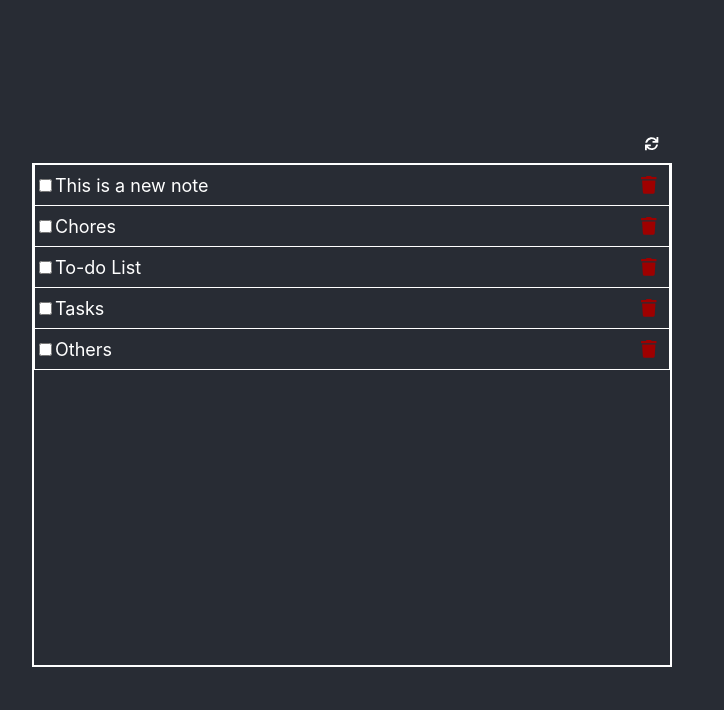
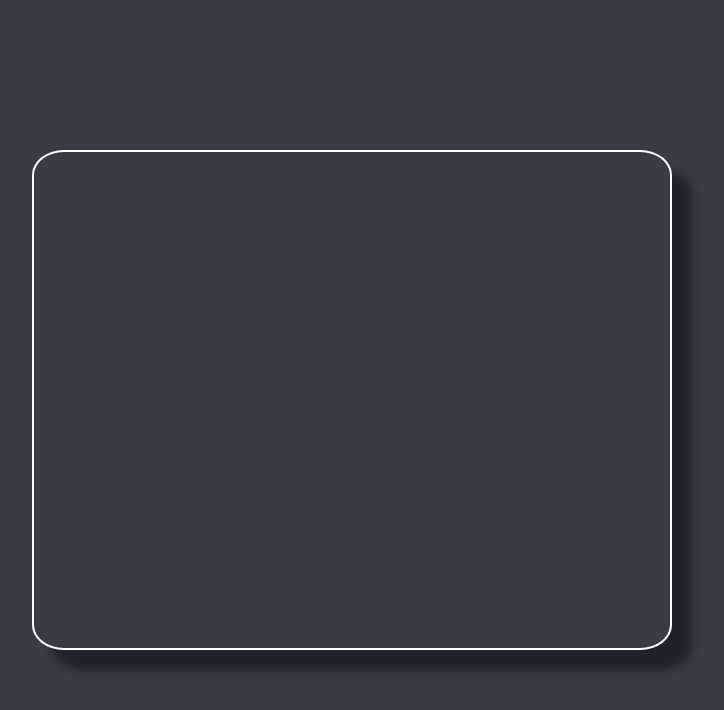
Before and after one commit to mohamedhamza12/notepad, a React (Create React App) app: page / in a window 1280 px wide. Shown: the top 710 px of the page, without its empty margins (288-1012 px from the left). Built offline with nearby package versions, Linux system fonts and the light colour scheme; data requests are answered from the project's data file.

Commit message:
Added note component

```diff
--- a/src/App.css
+++ b/src/App.css
@@ -1,6 +1,6 @@
 .App {
   text-align: center;
-  background-color: #282c34;
+  background-color: #373c47;
   display: flex;
   min-height: 100vh;
   align-items: center;
--- a/src/App.js
+++ b/src/App.js
@@ -1,10 +1,11 @@
 import './App.css';
 import NotesList from './NotesList';
+import Note from './Note';
 
 function App() {
   return (
     <div className="App">
-      <NotesList />
+      <Note />
     </div>
   );
 }
--- /dev/null
+++ b/src/Note.css
@@ -0,0 +1,14 @@
+.note-card {
+    width: 50%;
+    border: 2px solid white;
+    border-radius: 5%;
+    height: 500px;
+    overflow-y: auto;
+    box-shadow: 20px 20px 10px #1f2329;
+    padding: 15px;
+    color: white;
+}
+
+.note-card p {
+    text-align: left;
+}
--- /dev/null
+++ b/src/Note.js
@@ -0,0 +1,13 @@
+import React from 'react';
+import './Note.css';
+
+const Note = ({ title, body}) => {
+    return (
+        <div className="note-card">
+            <h1>{title}</h1>
+            <p>{body}</p>
+        </div>
+    );
+};
+
+export default Note;
--- a/src/index.css
+++ b/src/index.css
@@ -1,3 +1,7 @@
+* {
+  box-sizing: border-box;
+}
+
 body {
   margin: 0;
   font-family: -apple-system, BlinkMacSystemFont, 'Segoe UI', 'Roboto', 'Oxygen',
@@ -5,6 +9,7 @@ body {
     sans-serif;
   -webkit-font-smoothing: antialiased;
   -moz-osx-font-smoothing: grayscale;
+
 }
 
 code {
```
